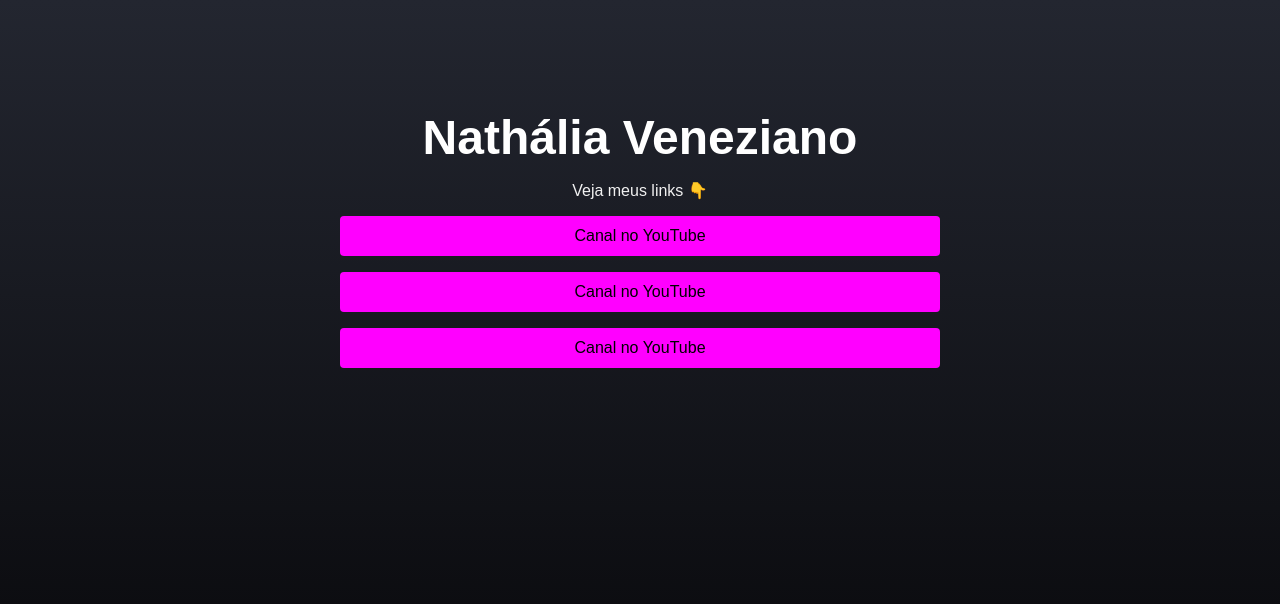
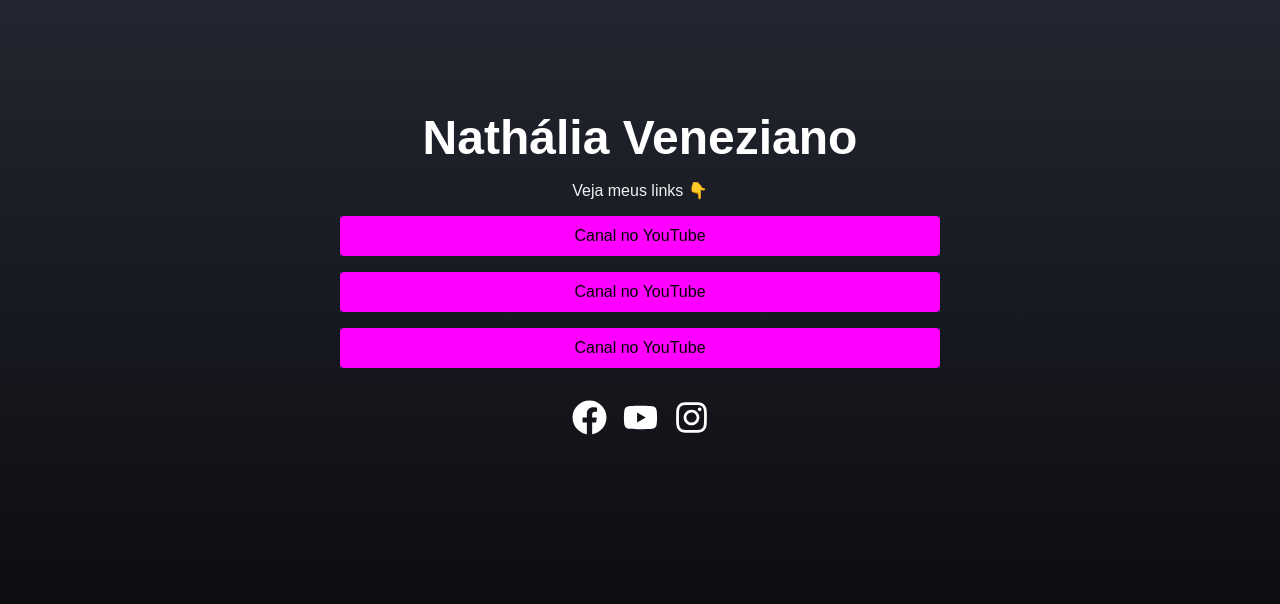
Before and after one commit to nathaliaveneziano/devlinks, a React (Create React App) app: page / in a window 1280 px wide. Shown: the top 604 px of the page. Built offline with nearby package versions, Linux system fonts and the light colour scheme.

Commit message:
static home page finished

```diff
--- a/src/pages/Home/home.css
+++ b/src/pages/Home/home.css
@@ -5,6 +5,7 @@
   padding: 14px 0;
   align-items: center;
   justify-content: center;
+  text-align: center;
 }
 
 .home h1 {
@@ -27,7 +28,6 @@
 }
 
 .link-area {
-  text-align: center;
   background: #f0f;
   width: 100%;
   margin-bottom: 16px;
@@ -45,3 +45,27 @@
   line-height: 150%;
   color: #000;
 }
+
+footer {
+  display: flex;
+  align-items: center;
+  justify-content: center;
+  gap: 16px;
+  margin: 16px 0;
+}
+
+@media screen and (max-width: 550px) {
+  .home h1 {
+    font-size: 36px;
+  }
+}
+
+@media screen and (max-width: 360px) {
+  .home h1 {
+    font-size: 24px;
+  }
+
+  .link-text {
+    font-size: 14px;
+  }
+}
--- a/src/pages/Home/index.jsx
+++ b/src/pages/Home/index.jsx
@@ -1,3 +1,5 @@
+import { FaFacebook, FaInstagram, FaYoutube } from 'react-icons/fa';
+import { Social } from '../../components/Social';
 import './home.css';
 
 export default function Home() {
@@ -22,6 +24,18 @@
             <p className="link-text">Canal no YouTube</p>
           </a>
         </section>
+
+        <footer>
+          <Social url="https://www.facebook.com">
+            <FaFacebook size={35} color="#ffffff" />
+          </Social>
+          <Social url="https://www.youtube.com">
+            <FaYoutube size={35} color="#ffffff" />
+          </Social>
+          <Social url="https://www.instagram.com">
+            <FaInstagram size={35} color="#ffffff" />
+          </Social>
+        </footer>
       </main>
     </div>
   );
```
